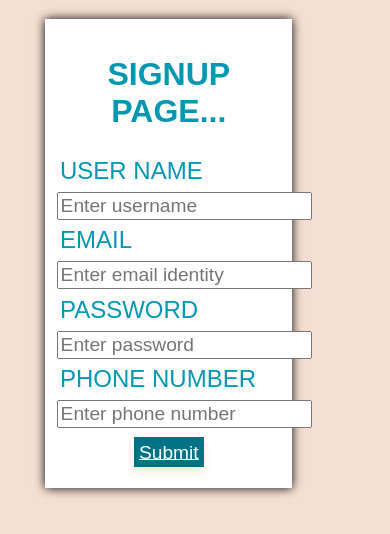
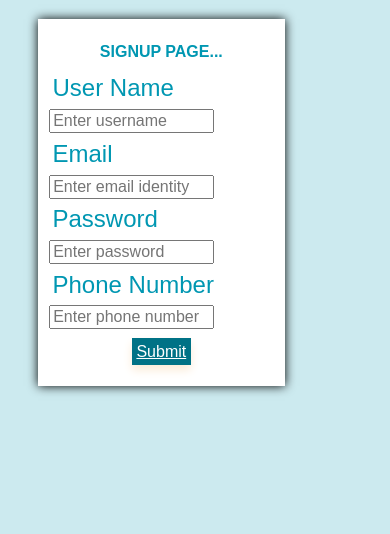
Before and after one commit to JuluriAravind/Shoe-Store, a plain HTML site: page signup.html in a window 390 px wide. Drawn offline with Linux system fonts and the light colour scheme.

Commit message:
second commit

```diff
--- a/signup.html
+++ b/signup.html
@@ -14,19 +14,19 @@
 
 		<h2>SIGNUP PAGE...</h2>
 		<div class="form-group">
-		<label>USER NAME</label>
+		<label>User Name</label>
 		<input type="text" name="username" placeholder="Enter username" required class="form-control">
 		</div>
 		<div class="form-group">
-		<label>EMAIL</label>
+		<label>Email</label>
 		<input type="email" name="email" placeholder="Enter email identity" required class="form-control">
 		</div>
 		<div class="form-group">
-		<label>PASSWORD</label>
+		<label>Password</label>
 		<input type="password" name="password" placeholder="Enter password" required class="form-control">
 		</div>
 		<div class="form-group">
-		<label>PHONE NUMBER</label>
+		<label>Phone Number</label>
 		<input type="tel" name="phno" placeholder="Enter phone number" required class="form-control">
 		</div>
 		<div class="cls">
--- a/styles.css
+++ b/styles.css
@@ -2,8 +2,8 @@
 
 			background-size: 100%;
 			box-sizing: border-box;
-			background-color: #f7ded3;
-		}
+			background-color:rgba(0, 151, 178,0.2);
+			}
 		.style{
 			font-family: arial;
 			width: 30%;
@@ -11,8 +11,7 @@
 			padding: 5%;
 			box-shadow: 0 0 10px black	;
 			background-color: white;
-			margin-left:20% ;
-			margin-top: 5%;
+			margin: 4% auto ;
 			}
 		form{
 			justify-content: center;
@@ -72,7 +71,7 @@
 
 			}
 			.style{
-				width: 60%;
+				width: 50%;
 				color: #0097b2;
 				padding: 3%;
 				box-shadow: 0 0 10px black	;
@@ -90,4 +89,43 @@
 					width: 30%;
 					font-size: 1.2rem;
 			}
+			.style h2{
+				font-size: 2rem;
+				text-align: center;
+			}
 		}
+		@media (max-width:600px){
+			.form-control{
+
+				font-size: 1rem;
+				height: 8%;
+				width: auto;
+				display: flex;
+				width: 70%;
+
+			}
+			.style{
+				width: 60%;
+				color: #0097b2;
+				padding: 3%;
+				box-shadow: 0 0 10px black	;
+				background-color: white;
+				margin-left:8% ;
+				margin-top: 5%;
+				}
+			.btn{
+
+					margin: 5% auto ;
+					background: #007286;
+					color: white;
+					border: none;
+					box-shadow: 0px 5px 10px antiquewhite;
+					width: 15%;
+					font-size: 1rem;
+				}
+			.style h2{
+				font-size: 1rem;
+				text-align: center;
+			}
+
+		}
--- a/stylesforproducts.css
+++ b/stylesforproducts.css
@@ -22,9 +22,6 @@ h2{
     font-weight: bolder;
     width:450px;
     margin: 2%;
-}
-#end h2{
-background:linear-gradient(90deg,darkgrey,black,darkgrey);
 }
 img{
     box-shadow: 0 0 10px black;
```
Also changed, not shown: cart.html (+19 -3 lines), index.html (+23 -3 lines), login.html (+1 -1 lines).
